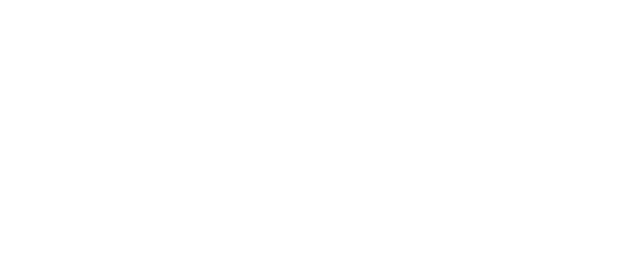
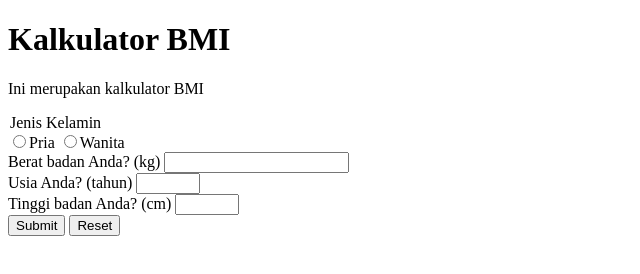
Before and after one commit to revou-fundamental-course/5-aug-24-Midori007-hub, a plain HTML site: page index.html in a window 1280 px wide. Shown: the whole page, without its empty margins (0-640 px from the left). Drawn offline with Linux system fonts and the light colour scheme.

Commit message:
update layout

```diff
--- a/index.html
+++ b/index.html
@@ -7,6 +7,45 @@
         <link rel="stylesheet" href="css\styles.css">
     </head>
     <body>
+        <header>
+            <h1>Kalkulator BMI</h1>
+        </header>
+        <main>
+            <article>
+                <p>Ini merupakan kalkulator BMI</p>
+            </article>
+            <form>
+                <div>
+                    <legend>Jenis Kelamin</legend>
+                    <input type="radio" id="pria" name="jenis-kelamin" value="pria" required><label for="pria">Pria</label>
+                    <input type="radio" id="wanita" name="jenis-kelamin" value="wanita" required><label for="wanita">Wanita</label>
+                </div>
+                <div>
+                    <label for="bb">Berat badan Anda? (kg)</label>
+                    <input type="number" name="berat-badan" id="bb" min="1" required>
+                </div>
+                <div>
+                    <label for="usia">Usia Anda? (tahun)</label>
+                    <input type="number" name="usia" id="usia" min="1" max="100" required>
+                </div>
+                <div>
+                    <label for="tb">Tinggi badan Anda? (cm)</label>
+                    <input type="number" name="tinggi-badan" id="tb" min="1" max="500" required>
+                </div>
+                <div>
+                    <input type="Submit" value="Submit">
+                    <input type="reset" value="Reset">
+                </div>
+            </form>
+            <article>
 
+            </article>
+            <content>
+
+            </content>
+        </main>
+        <footer>
+
+        </footer>
     </body>
 </html>
```
